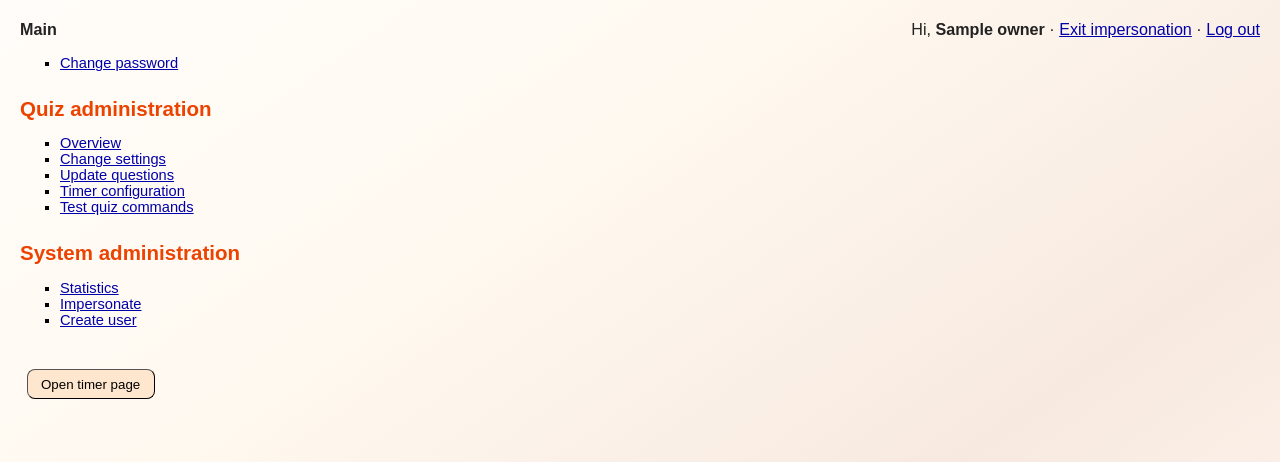
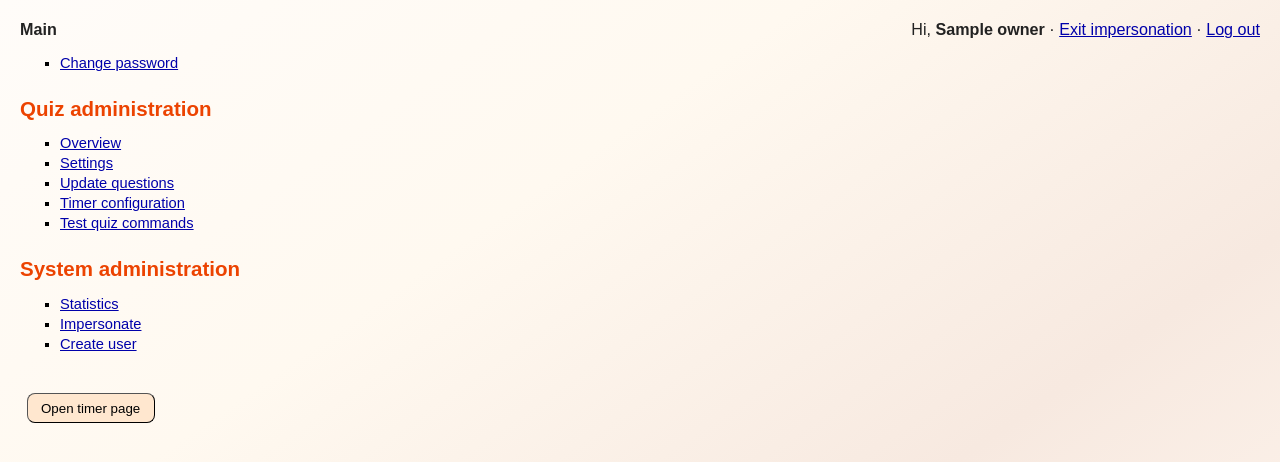
Before and after one commit to ljacqu/NightbotQuiz, a PHP site: page /admin/index.php in a window 1280 px wide. Shown: the top 462 px of the page. Run offline with PHP 8.4, Linux system fonts and the light colour scheme; the visitor is signed in with stand-in values (Sample User, id 1); tables that the repository leaves empty or names only in its code hold one stand-in row (values such as "Sample post").

Commit message:
Small tweaks in the admin section

```diff
--- a/admin/admin.css
+++ b/admin/admin.css
@@ -113,6 +113,9 @@ input[type="submit"]:hover {
 ul {
     list-style-type: square;
 }
+ul.overview li {
+    margin-bottom: 4px;
+}
 button.action, input.action {
     padding: 0.5em 1em;
     border: 1px outset #000;
--- a/admin/index.php
+++ b/admin/index.php
@@ -18,9 +18,9 @@ $tokenInfo = $db->getNightbotToken($ownerInfo['id']);
 </ul>
 
 <h2>Quiz administration</h2>
-<ul>
+<ul class="overview">
   <li><a href="overview.php">Overview</a></li>
-  <li><a href="settings.php">Change settings</a></li>
+  <li><a href="settings.php">Settings</a></li>
   <li><a href="update.php">Update questions</a></li>
   <li><a href="./timer/">Timer configuration</a></li>
   <li><a href="test_calls.php">Test quiz commands</a></li>
@@ -30,7 +30,7 @@ $tokenInfo = $db->getNightbotToken($ownerInfo['id']);
 if ($ownerInfo['is_admin']) {
   echo <<<HTML
 <h2>System administration</h2>
-<ul>
+<ul class="overview">
  <li><a href="statistics.php">Statistics</a></li>
  <li><a href="impersonate.php">Impersonate</a></li>
  <li><a href="create_owner.php">Create user</a></li>
```
Also changed, not shown: admin/overview.php (+5 -2 lines).
